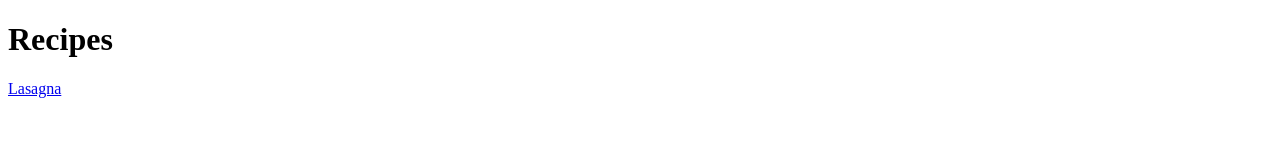
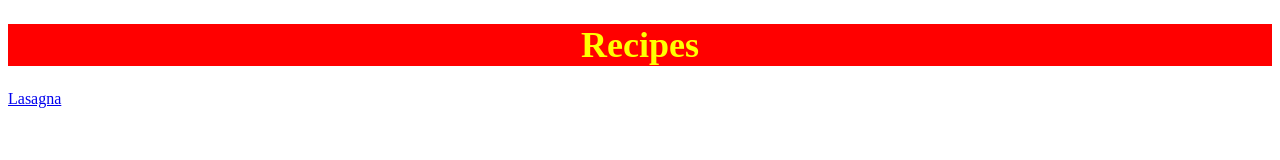
Before and after one commit to 877wrangler/odin-recipes, a plain HTML site: page index.html in a window 1280 px wide. Drawn offline with Linux system fonts and the light colour scheme.

Commit message:
Add CSS to file(h1)

```diff
--- a/index.html
+++ b/index.html
@@ -4,6 +4,7 @@
     <meta charset="UTF-8">
     <meta http-equiv="X-UA-Compatible" content="IE=edge">
     <meta name="viewport" content="width=device-width, initial-scale=1.0">
+    <link rel="stylesheet" href="style.css">
     <title>Document</title>
 </head>
 <body>
--- /dev/null
+++ b/style.css
@@ -0,0 +1,6 @@
+h1 {
+    font-size: 36px;
+    color: yellow;
+    background-color: red;
+    text-align: center;
+}
```
